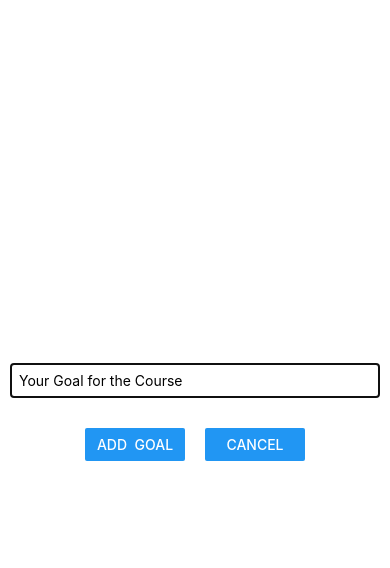
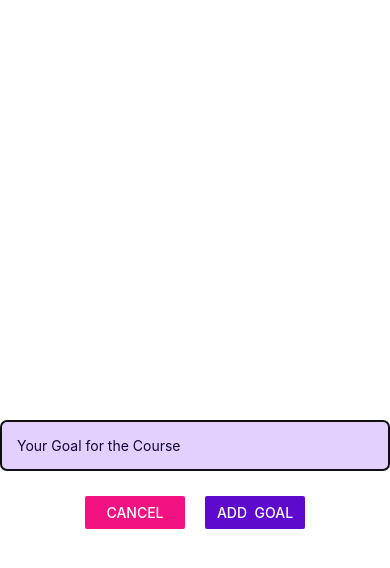
Before and after one commit to YogeshRR/Learn_ReactNative, a React Native app: screen / in a window 390 px wide. Both pictures are taken after a click on the button "ADD NEW GOAL". Shown: the top 568 px of the page. Built offline with nearby package versions, Linux system fonts and the light colour scheme.

Commit message:
38 App finishing Touches

```diff
--- a/App.js
+++ b/App.js
@@ -1,5 +1,5 @@
 import { useState } from "react";
-import { StyleSheet, View, FlatList, Button } from "react-native";
+import { StyleSheet, View, FlatList, Button, StatusBar } from "react-native";
 
 import GoalItem from "./components/GoalItem";
 import GoalInput from "./components/GoalInput";
@@ -12,11 +12,16 @@ export default function App() {
     setVisibleModal(true);
   }
 
+  function handleVisibleModal() {
+    setVisibleModal(false);
+  }
+
   function addGoalHandler(enteredGoalText) {
     setCourseGoals((currentGoal) => [
       ...currentGoal,
       { myText: enteredGoalText, id: Math.random.toString() },
     ]);
+    handleVisibleModal();
   }
 
   function deleteHandler(id) {
@@ -27,13 +32,19 @@ export default function App() {
   }
 
   return (
+    <>
+      <StatusBar />
       <View style={styles.appContainer}>
         <Button
           onPress={visibleModalHandler}
           title="Add New Goal"
           color="#dddddd"
         />
-      <GoalInput visible={visibleModal} onAddGoal={addGoalHandler} />
+        <GoalInput
+          visible={visibleModal}
+          onAddGoal={addGoalHandler}
+          onCancel={handleVisibleModal}
+        />
         <View style={styles.goalContainer}>
           <FlatList
             data={courseGoals}
@@ -53,6 +64,7 @@ export default function App() {
           ></FlatList>
         </View>
       </View>
+    </>
   );
 }
 
--- a/app.json
+++ b/app.json
@@ -5,6 +5,7 @@
     "version": "1.0.0",
     "orientation": "portrait",
     "icon": "./assets/icon.png",
+    "backgroundColor" : "#4028cb",
     "userInterfaceStyle": "light",
     "splash": {
       "image": "./assets/splash.png",
--- a/components/GoalInput.js
+++ b/components/GoalInput.js
@@ -1,5 +1,12 @@
 import { useState } from "react";
-import { StyleSheet, View, TextInput, Button, Modal } from "react-native";
+import {
+  StyleSheet,
+  View,
+  TextInput,
+  Button,
+  Modal,
+  Image,
+} from "react-native";
 function GoalInput(props) {
   const [enteredGoalText, setGoalText] = useState("");
   function goalInputHandler(enteredText) {
@@ -13,6 +20,10 @@ function GoalInput(props) {
   return (
     <Modal visible={props.visible} animationType="slide">
       <View style={styles.textInputContainer}>
+        <Image
+          style={styles.imageContainer}
+          source={require("../components/images/goal.png")}
+        />
         <TextInput
           placeholder="Your Goal for the Course"
           style={styles.textInput}
@@ -22,11 +33,14 @@ function GoalInput(props) {
 
         <View style={styles.buttonContainer}>
           <View style={styles.button}>
-            <Button title="Add  Goal" onPress={addGoalHandler} />
+            <Button title="Cancel" onPress={props.onCancel} color="#f31282" />
           </View>
-
           <View style={styles.button}>
-            <Button title="Cancel" onPress={addGoalHandler} />
+            <Button
+              title="Add  Goal"
+              onPress={addGoalHandler}
+              color="#5e0acc"
+            />
           </View>
         </View>
       </View>
@@ -38,17 +52,17 @@ export default GoalInput;
 const styles = StyleSheet.create({
   textInput: {
     borderWidth: 1,
-    borderColor: "#cccccc",
+    borderColor: "#e4d0ff",
+    backgroundColor: "#e4d0ff",
+    color: "#120438",
+    borderRadius: 6,
     width: "100%",
-    marginBottom: 20,
-    padding: 8,
+    margin: 15,
+    padding: 16,
   },
   textInputContainer: {
     flex: 1,
     alignItems: "center",
-    marginBottom: 20,
-    margin: 10,
-    borderBottomWidth: 1,
     borderBottomColor: "#cccccc",
     justifyContent: "center",
   },
@@ -61,4 +75,8 @@ const styles = StyleSheet.create({
     justifyContent: "space-between",
     margin: 10,
   },
+  imageContainer: {
+    width: 100,
+    height: 100,
+  },
 });
```
Also changed, not shown: components/images/goal.png (added). Lines whose indentation alone changed are shown as unchanged.
